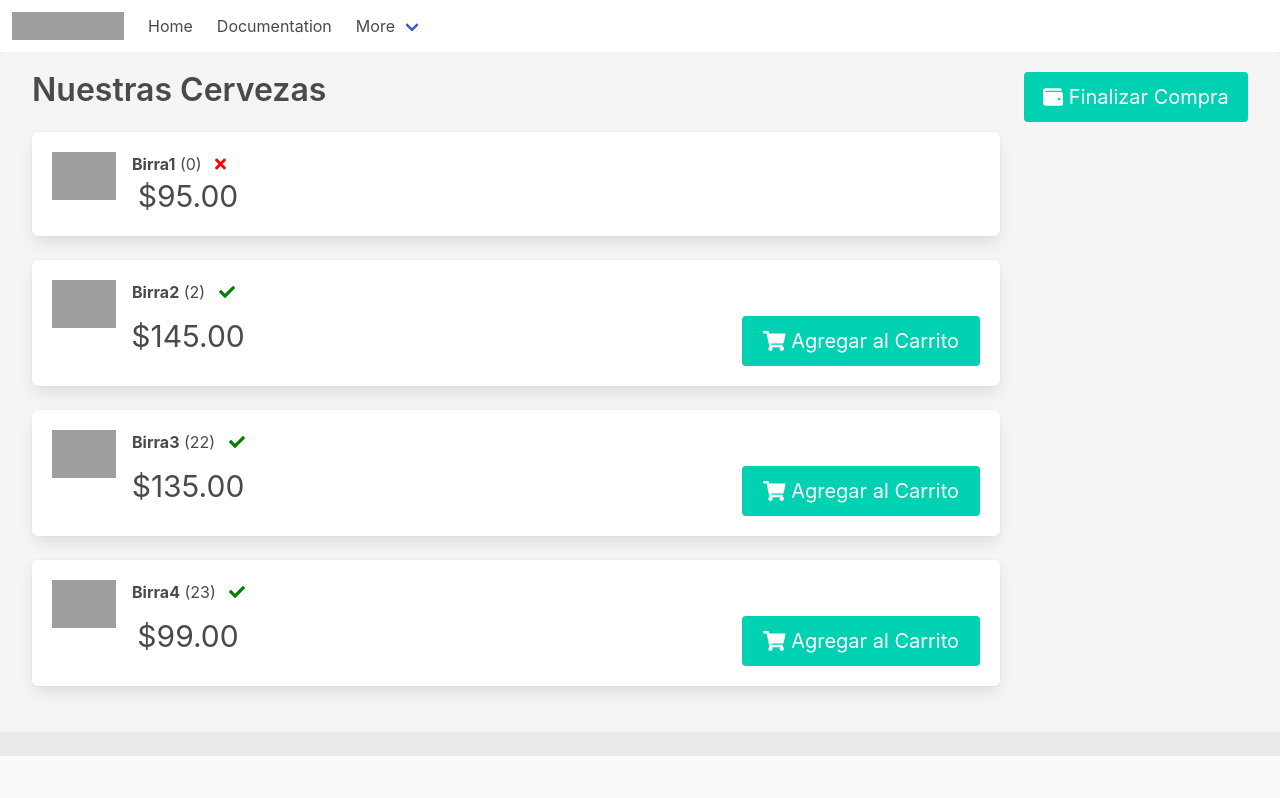
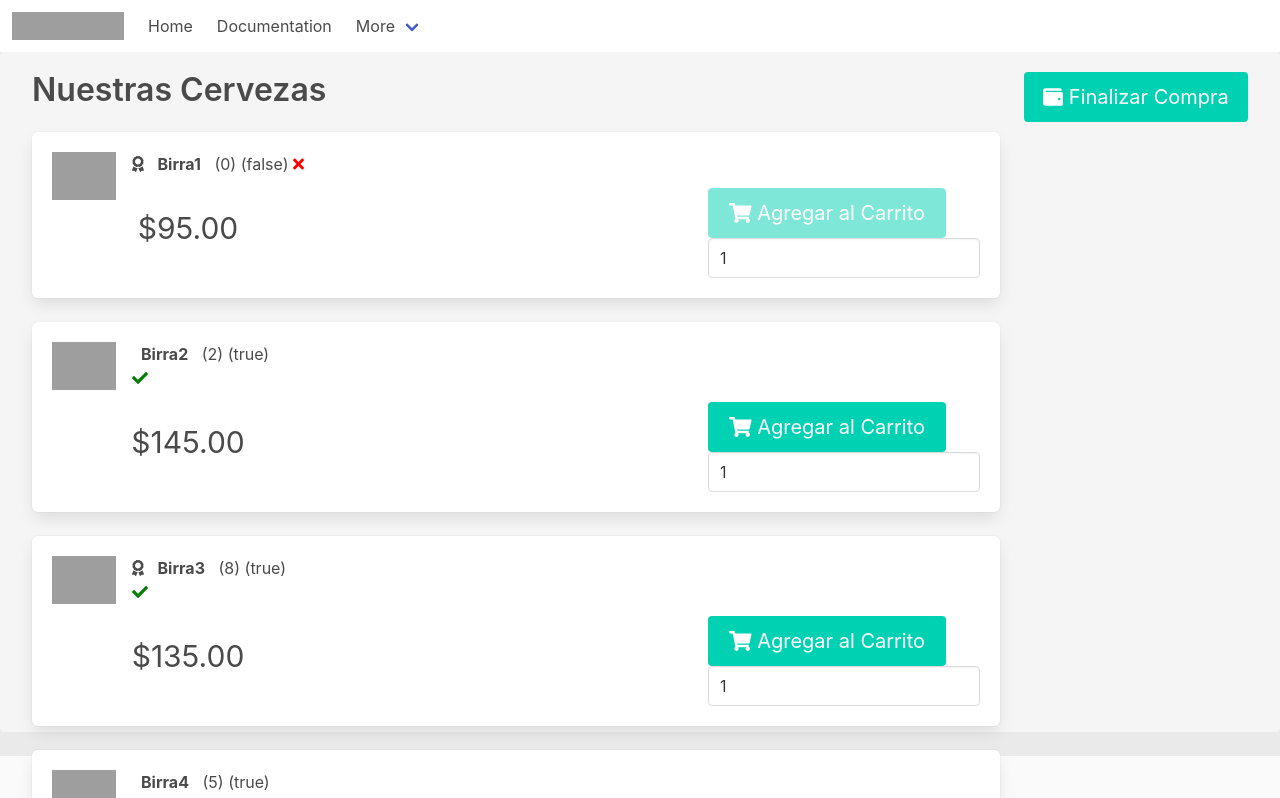
Before and after one commit to AgussDiaz28/seminarioAngular, an Angular app: page / in a window 1280 px wide. Shown: the top 798 px of the page. Built offline with nearby package versions, Linux system fonts and the light colour scheme; grey boxes are pictures that could not be loaded.

Commit message:
vejoras en data binding

```diff
--- a/src/app/app.module.ts
+++ b/src/app/app.module.ts
@@ -1,6 +1,6 @@
 import { BrowserModule } from '@angular/platform-browser';
 import { NgModule } from '@angular/core';
-
+import { FormsModule } from '@angular/forms';
 import { AppRoutingModule } from './app-routing.module';
 import { AppComponent } from './app.component';
 import { BeerListComponent } from './beer-list/beer-list.component';
@@ -20,7 +20,8 @@ import { ProductCardComponent } from './product-card/product-card.component';
   ],
   imports: [
     BrowserModule,
-    AppRoutingModule
+    AppRoutingModule,
+    FormsModule
   ],
   providers: [],
   bootstrap: [AppComponent]
--- a/src/app/product-card/product-card.component.html
+++ b/src/app/product-card/product-card.component.html
@@ -7,13 +7,19 @@
     </div>
     <div class="media-content">
       <div class="content">
-        <p>
-          <strong>{{product.name}}</strong>
-          ({{product.stockLeft}})
-          &nbsp;
-          <i *ngIf="product.stockLeft > 0" class="fas fa-check" style="color:green"> &nbsp;</i>
-          <i *ngIf="product.stockLeft <= 0" class="fas fa-times" style="color:red"> &nbsp;</i>
-        </p>
+        <i *ngIf="(product.onSale)" class=" fas fa-award"></i>
+        &nbsp;
+        <strong>{{product.name}}</strong>
+        &nbsp;
+        ({{product.stockLeft }})
+        ({{(product.stockLeft > 0)}})
+        <!-- <i  [ngClass]="(product.stockLeft > 0) ? 'fas fa-check green' : 'fas fa-times red'"> &nbsp;</i> -->
+        <div *ngIf="(product.stockLeft > 0); else noStock">
+          <i class="fas fa-check" style="color:green"> &nbsp;</i>
+        </div>
+        <ng-template #noStock>
+          <i class="fas fa-times" style="color:red"> &nbsp;</i>
+        </ng-template>
       </div>
       <nav class="level is-mobile">
         <div style="padding-left: 3rem;">
@@ -22,10 +28,11 @@
           </span>
         </div>
         <div>
-          <a *ngIf="list && product.inStock" (click)="addToCart(product)" class=" button is-primary is-medium">
+          <button [disabled]="(product.stockLeft <= 0 ) || (quantity > product.stockLeft) " (click)="addToCart()" class=" button is-primary is-medium">
             <i class="fas fa-shopping-cart"></i>&nbsp;Agregar al
             Carrito
-          </a>
+          </button>
+          <input style="display: block;" type="number" class="input" [(ngModel)]="quantity" #ctrl="ngModel" required>
         </div>
       </nav>
 
--- a/src/app/product-card/product-card.component.scss
+++ b/src/app/product-card/product-card.component.scss
@@ -1,3 +1,9 @@
 .money-import {
   font-size: 30px;
 }
+.red{
+  color: red;
+}
+.green{
+  color:green;
+}
--- a/src/app/product-card/product-card.component.ts
+++ b/src/app/product-card/product-card.component.ts
@@ -11,12 +11,19 @@ export class ProductCardComponent implements OnInit {
   // tslint:disable: no-input-rename
   @Input("product") product: Beer;
   @Input("list") list: boolean;
+  quantity: number;
 
   constructor() {}
 
-  addToCart(product: Beer) {
-    console.log((product.stockLeft -= 1));
+  addToCart() {
+    this.product.stockLeft -= 1;
   }
 
-  ngOnInit() {}
+  isAvailable() {
+    return this.product.stockLeft > 0;
+  }
+
+  ngOnInit() {
+    this.quantity = 1;
+  }
 }
--- a/src/interfaces/Beer.ts
+++ b/src/interfaces/Beer.ts
@@ -5,4 +5,5 @@ export class Beer {
   price: number;
   inStock: boolean;
   stockLeft: number;
+  onSale: boolean;
 }
--- a/src/mocks/Beers.ts
+++ b/src/mocks/Beers.ts
@@ -7,7 +7,8 @@ export const BEERS: Beer[] = [
     img: "Imagen1",
     price: 95,
     inStock: false,
-    stockLeft: 0
+    stockLeft: 0,
+    onSale: true,
   },
   {
     name: "Birra2",
@@ -15,7 +16,8 @@ export const BEERS: Beer[] = [
     img: "Imagen2",
     price: 145,
     inStock: true,
-    stockLeft: 2
+    stockLeft: 2,
+    onSale: false,
   },
   {
     name: "Birra3",
@@ -23,7 +25,8 @@ export const BEERS: Beer[] = [
     img: "Imagen2",
     price: 135,
     inStock: true,
-    stockLeft: 22
+    stockLeft: 8,
+    onSale: true,
   },
   {
     name: "Birra4",
@@ -31,6 +34,7 @@ export const BEERS: Beer[] = [
     img: "Imagen2",
     price: 99,
     inStock: true,
-    stockLeft: 23
+    stockLeft: 5,
+    onSale: false,
   }
 ];
```
